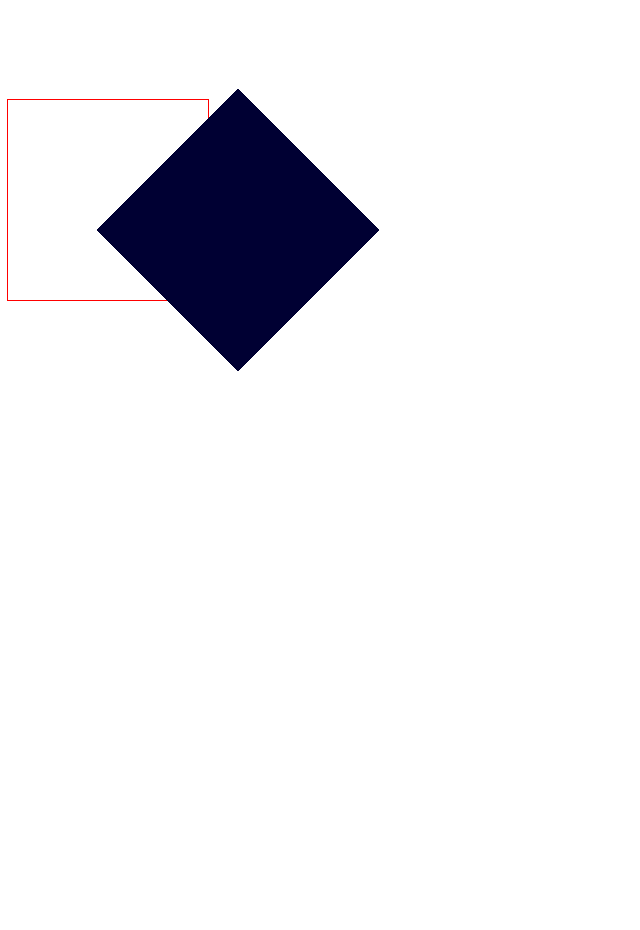
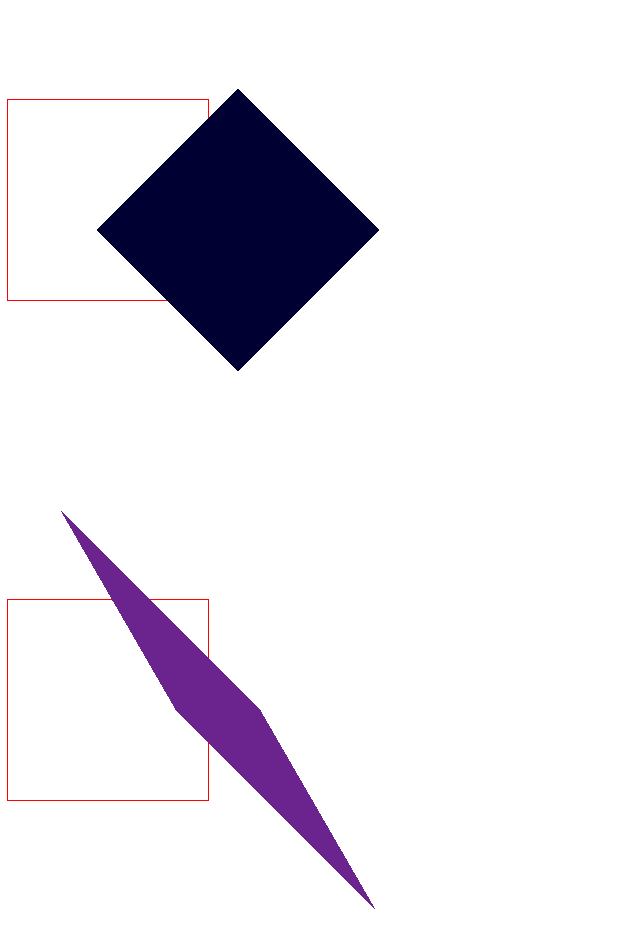
Before and after one commit to InduKaila/CSS-Transforms-Transitions, a plain HTML site: page index.html in a window 1280 px wide. Shown: the whole page, without its empty margins (0-640 px from the left). Before the commit the page ends 800 px from the top, so only its background shows below. Drawn offline with Linux system fonts and the light colour scheme.

Commit message:
Added a container with box2 as a class to the index.html Added transform:skew to the indu_kaila.css file skewing/moving this box

```diff
--- a/index.html
+++ b/index.html
@@ -10,5 +10,8 @@
 <div class="container">
 	<div class="box"></div>
 </div>
+<div class="container">
+	<div class="box2"></div>
+</div>
 </body>
 </html>
--- a/indu_kaila.css
+++ b/indu_kaila.css
@@ -23,3 +23,23 @@
 	 height: 200px;
 	 outline: 1px solid red;
 }
+
+
+
+/*Added a second box to which I've added transform: skew(30deg, 45deg); skewing this box2 30 degrees horizontally and 45 degrees vertically*/
+.box2 {
+	 width: 200px;
+	 height: 200px;
+	 margin-left: 100px;
+	 margin-top: 300px;
+	 background: #6B238E; /*Purple colour*/
+	 /*Box to be rotated 45 degrees*/
+	 -webkit-transform: rotate(45deg);
+	 -ms-transform: rotate(45deg);
+	 transform: rotate(45deg);
+	 transform-origin: 50% 50% /*Added an origin centre at the centre of the square. Could add one to the top of the square etc*/
+	 outline: 1px solid blue;
+	 padding: 10px; /*Added padding to around the navy box*/
+	 background-clip: content-box; /*Added this so the content part of the navy box has the background colour*/
+    transform: skew(30deg, 45deg);
+}
```
